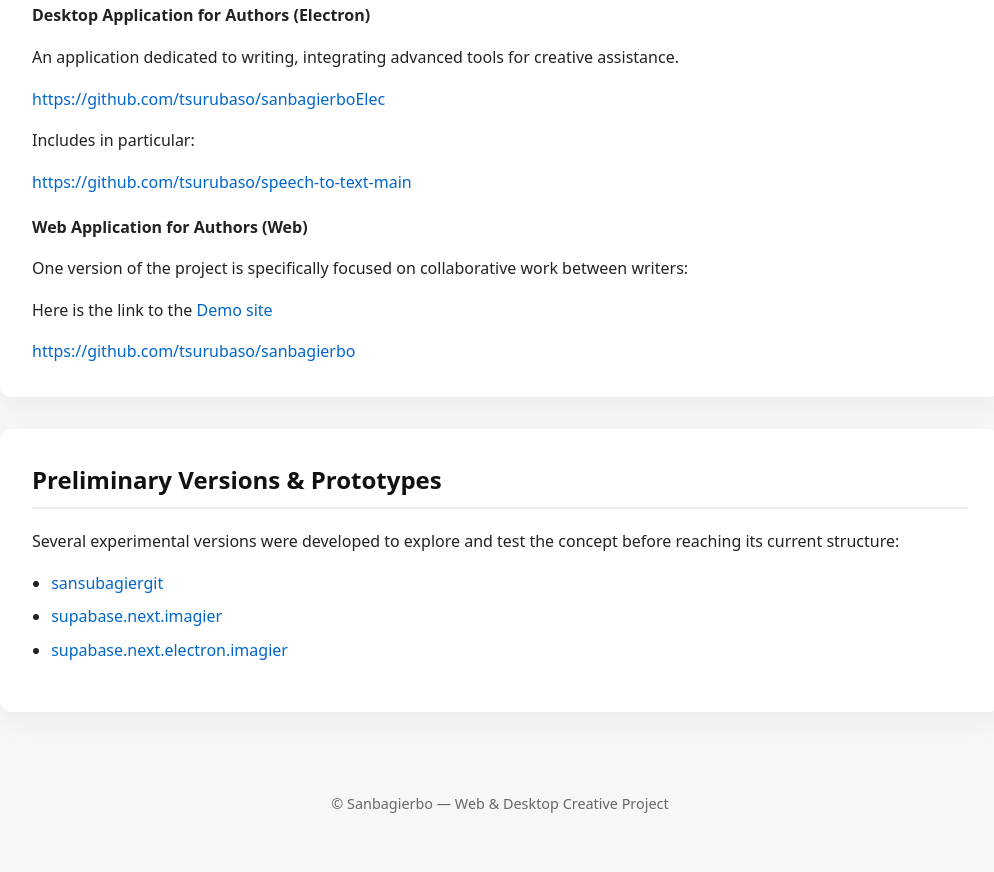
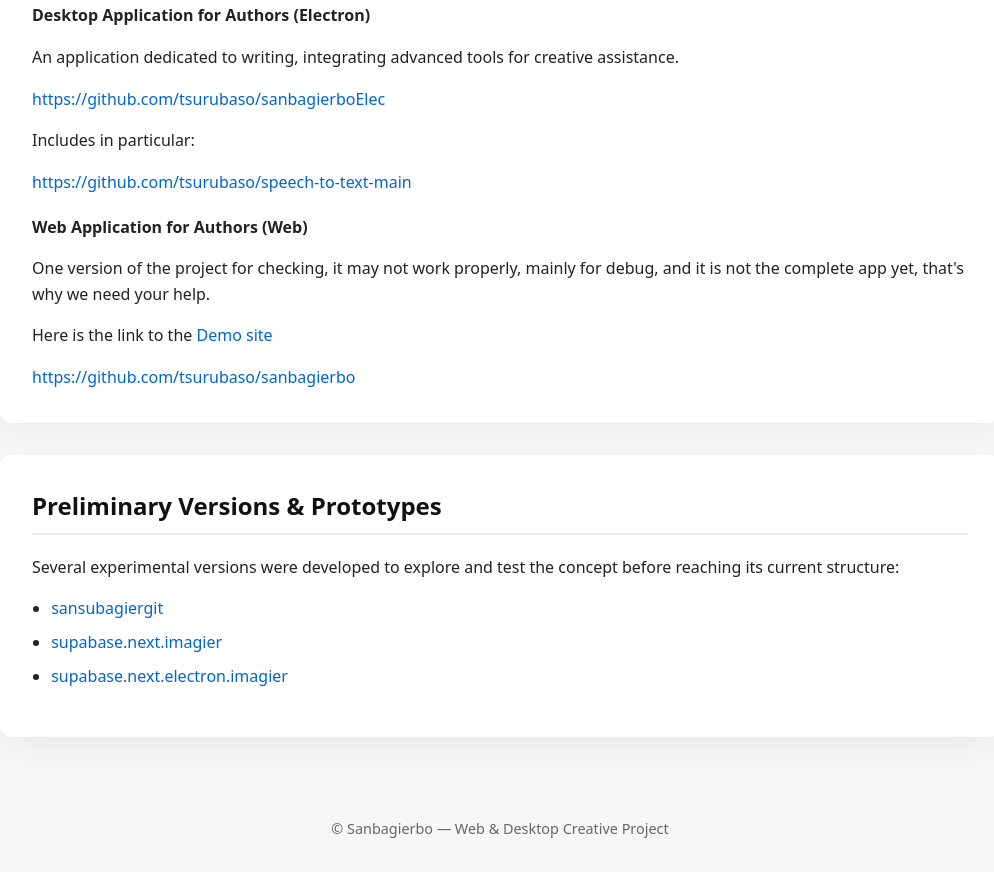
Before and after one commit to tsurubaso/tsurubaso.github.io, a plain HTML site: page project1English.html in a window 1280 px wide. Shown: the part 1067-1939 px from the top of the page, without its empty margins (140-1134 px from the left). Before the commit the page ends 1914 px from the top, so only its background shows below. Drawn offline with Linux system fonts and the light colour scheme.

Commit message:
Revise project description for clarity
Updated project description to clarify its current status.

```diff
--- a/project1English.html
+++ b/project1English.html
@@ -183,8 +183,7 @@
         <strong>Web Application for Authors (Web)</strong>
 
         <p>
-          One version of the project is specifically focused on collaborative
-          work between writers:
+          One version of the project for checking, it may not work properly, mainly for debug, and it is not the complete app yet, that's why we need your help.
         </p>
           <p>
 Here is the link to the
```
